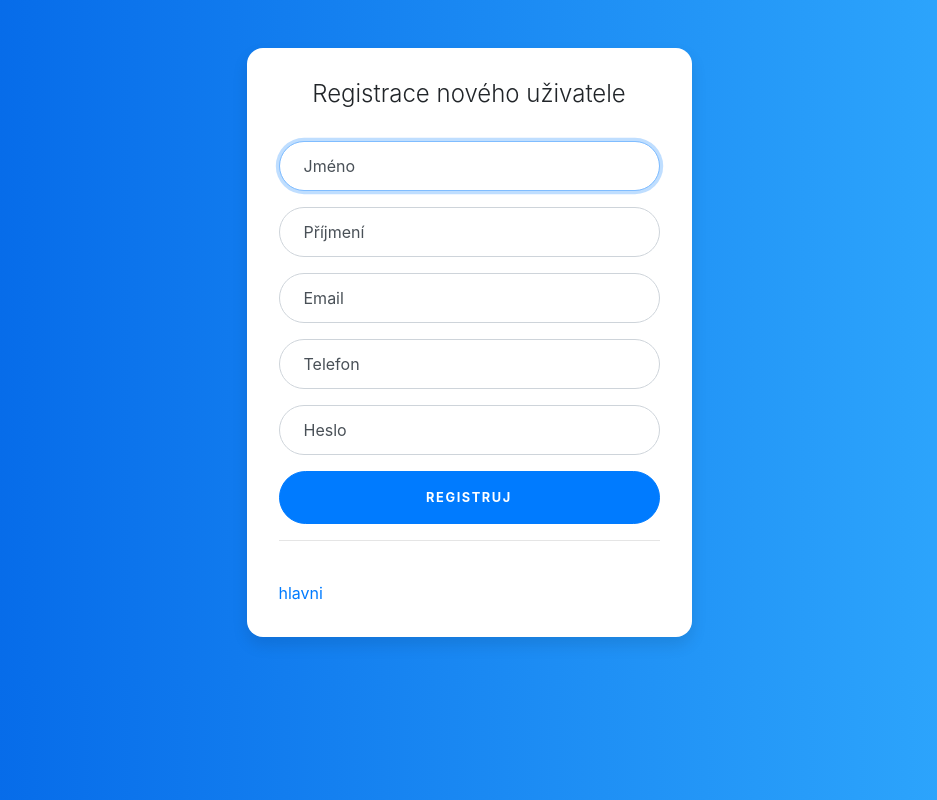
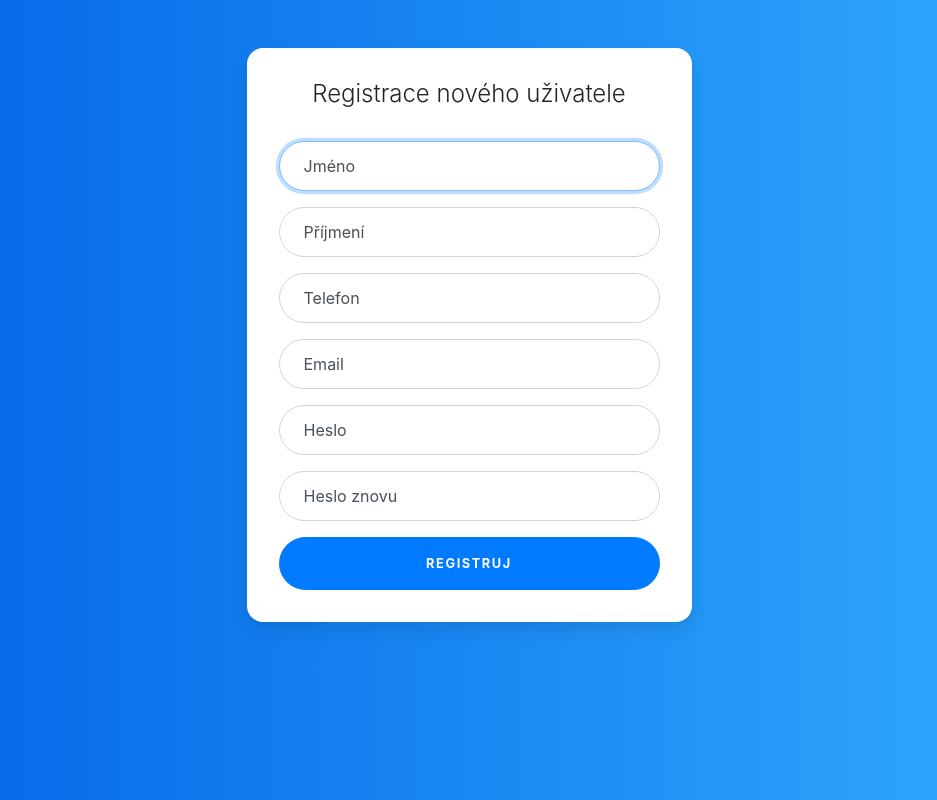
Before and after one commit to prednosta/coolblbost, a PHP site: page /registrace.php in a window 1280 px wide. Shown: the whole page, without its empty margins (171-1108 px from the left). Run offline with PHP 8.4, Linux system fonts and the light colour scheme.

Commit message:
Update registrace.php

```diff
--- a/registrace.php
+++ b/registrace.php
@@ -10,33 +10,36 @@
 				<!--                           formulář                          -->
 				<form class="form-signin" action="registrace.php" method="post">
 					<div class="form-label-group">
-                <input type="name" id="inputName" class="form-control" placeholder="Jméno" required autofocus>
-                <label for="inputName">Jméno</label>
+						<input type="name" id="name" class="form-control" placeholder="Jméno" required autofocus>
+						<label for="name">Jméno</label>
 					</div>
 
 					<div class="form-label-group">
-                <input type="surname" id="inputSurname" class="form-control" placeholder="Příjmení" required >
-                <label for="inputSurname">Příjmení</label>
+						<input type="surname" id="surname" class="form-control" placeholder="Příjmení" required >
+						<label for="surname">Příjmení</label>
 					</div>
 
 					<div class="form-label-group">
-                <input type="email" id="inputEmail" class="form-control" placeholder="Email address" required >
-                <label for="inputEmail">Email</label>
+						<input type="phoneNum" id="phoneNum" class="form-control" placeholder="Telefon" required>
+						<label for="phoneNum">Telefon</label>
 					</div>
 
 					<div class="form-label-group">
-                <input type="password" id="inputPassword" class="form-control" placeholder="Password" required>
-                <label for="inputPassword">Telefon</label>
+						<input type="email" id="email" class="form-control" placeholder="Email address" required >
+						<label for="email">Email</label>
 					</div>
 
 					<div class="form-label-group">
-                <input type="email" id="inputEmail" class="form-control" placeholder="Email address" required >
-                <label for="inputEmail">Heslo</label>
+						<input type="password" id="password" class="form-control" placeholder="Heslo" required >
+						<label for="password">Heslo</label>
+					</div>
+
+					<div class="form-label-group">
+						<input type="password" id="password1" class="form-control" placeholder="Heslo znovu" required >
+						<label for="password1">Heslo znovu</label>
 					</div>
 
 					<button class="btn btn-lg btn-primary btn-block text-uppercase" type="submit">Registruj</button>
-	      <hr/><br/>
-	      <a href="index.php" alt="vrat se">hlavni</a>
 				</form>
 				</div>
 			</div>
```
Lines whose indentation alone changed are shown as unchanged.
